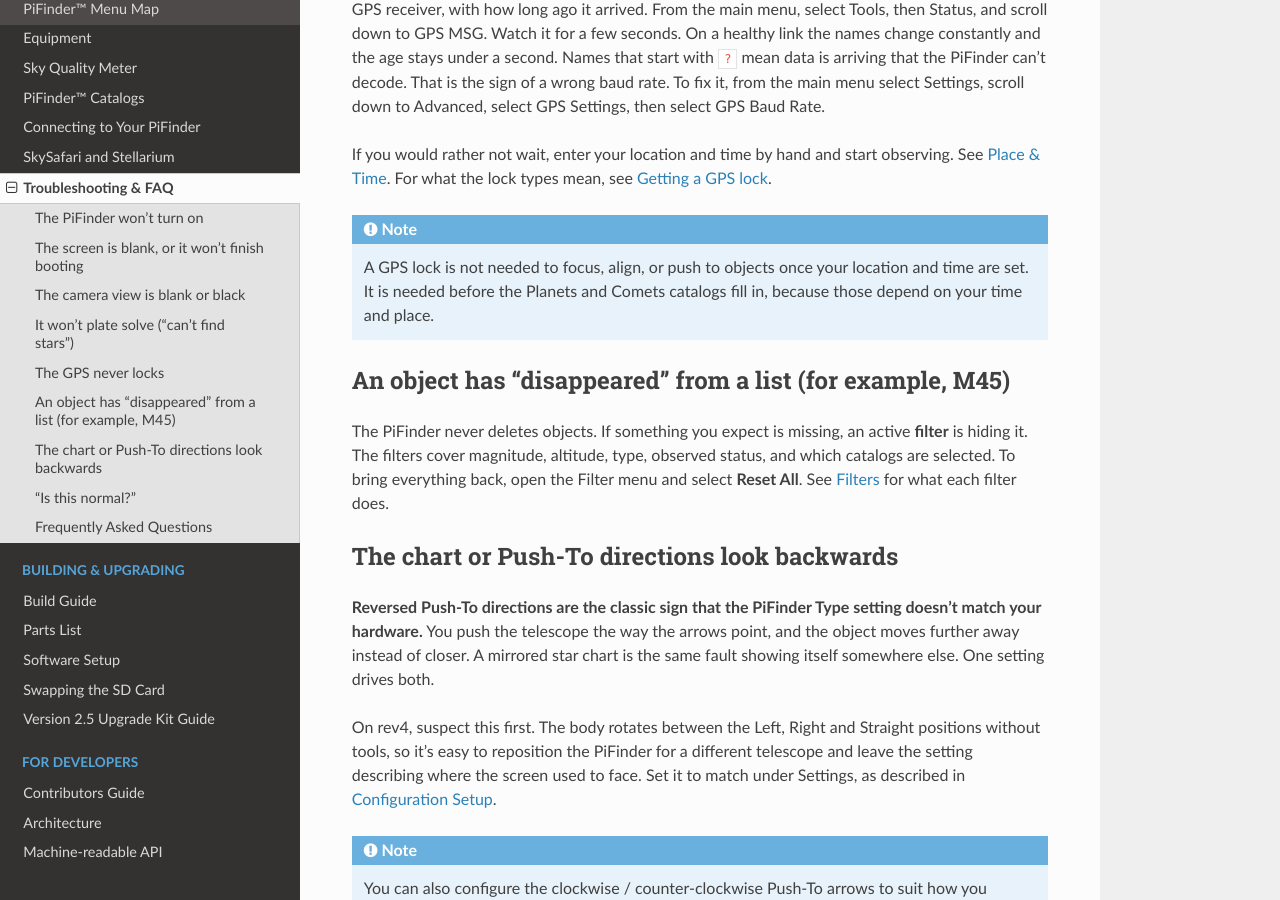
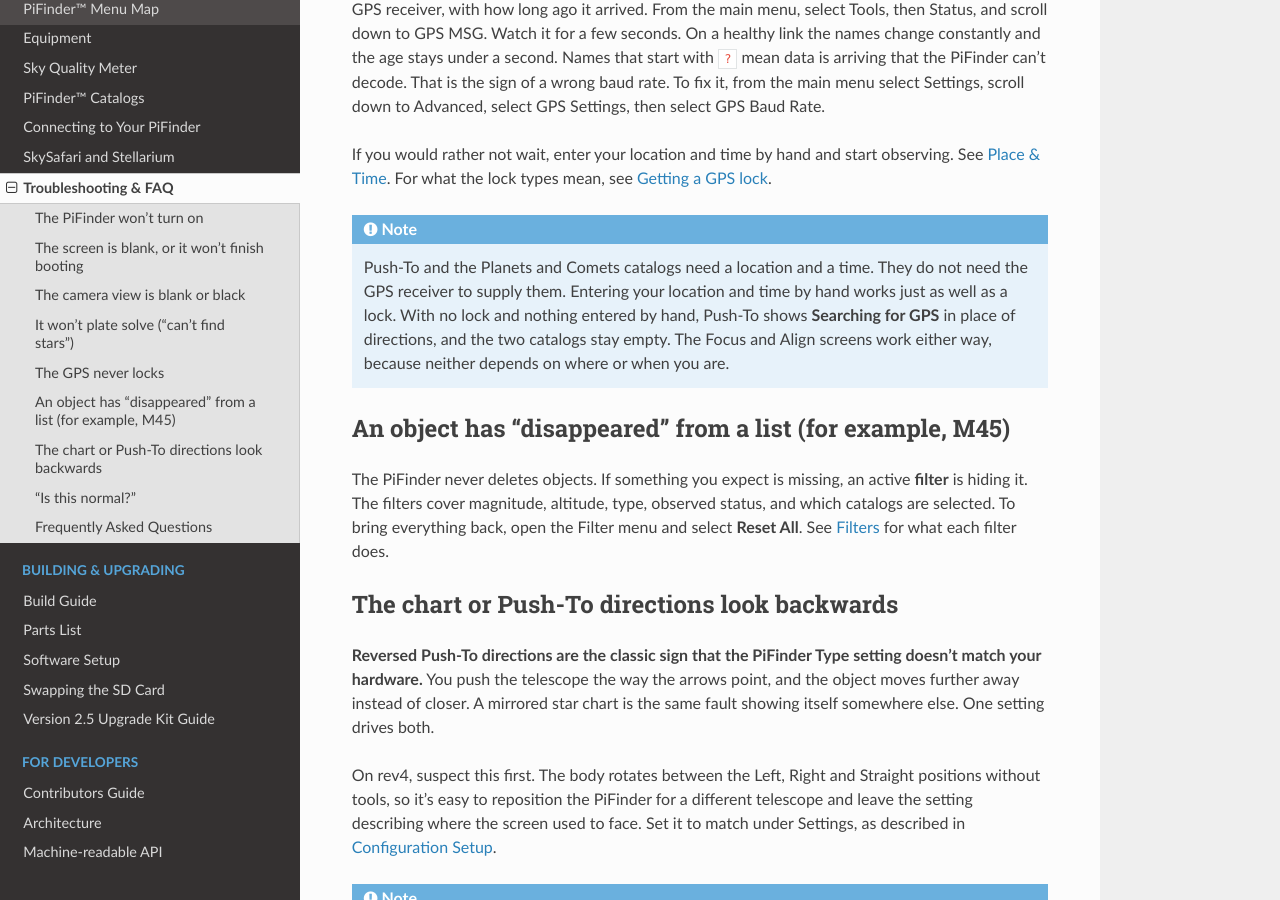
Before and after one commit to brickbots/PiFinder, a Sphinx documentation site: the page built from docs/source/troubleshooting.rst, in a window 1280 px wide and 900 px high, scrolled down 3948 px. Built offline with Sphinx 7.4.7 and the Read the Docs theme 3.1.0, drawn with Linux system fonts in a browser that asks for light colours.

Commit message:
docs(troubleshooting): put the condition first in the GPS lock note
Readers on Cloudy Nights took the old note two different wrong ways.  One read
it as "GPS is only for the solar system", another called the wording confusing.
The sentence opened with "a GPS lock is not needed" and hung the whole condition
on a trailing "once your location and time are set", so the reader kept the
first half and dropped the second.

Lead with what actually needs a location and a time, then separate the two
cases: a hand entry serves as well as a lock, and with neither you lose Push-To
as well as the Planets and Comets catalogs.

Verified against the code.  altaz_ready() is location.lock and datetime()
(state.py), and manual entry sets lock=True via Location.make_fix(..., "MANUAL")
(ui/callbacks.py), so a hand entry is equivalent to a lock.  aim_degrees()
returns (None, None) without both, on Alt/Az and EQ mounts alike
(calc_utils.py), and object_details.py draws "Searching for GPS" in its place.
Planets and Comets are the only runtime-computed catalogs.  The issue's claim
that alignment stops without a location is wrong: align_on_radec() is purely
RA/Dec to camera pixel, and the Focus screen has no location or time
dependency at all, so both are described as working either way.

Closes #646

Co-Authored-By: Claude Opus 5 (1M context) <noreply@anthropic.com>

```diff
--- a/docs/source/troubleshooting.rst
+++ b/docs/source/troubleshooting.rst
@@ -188,9 +188,12 @@ If you would rather not wait, enter your location and time by hand and start obs
 :ref:`user_guide:getting a gps lock`.
 
 .. note::
-   A GPS lock is not needed to focus, align, or push to objects once your location and time
-   are set.  It is needed before the Planets and Comets catalogs fill in, because those
-   depend on your time and place.
+   Push-To and the Planets and Comets catalogs need a location and a time.  They do not
+   need the GPS receiver to supply them.  Entering your location and time by hand works
+   just as well as a lock.  With no lock and nothing entered by hand, Push-To shows
+   **Searching for GPS** in place of directions, and the two catalogs stay empty.  The
+   Focus and Align screens work either way, because neither depends on where or when you
+   are.
 
 
 An object has "disappeared" from a list (for example, M45)
```
